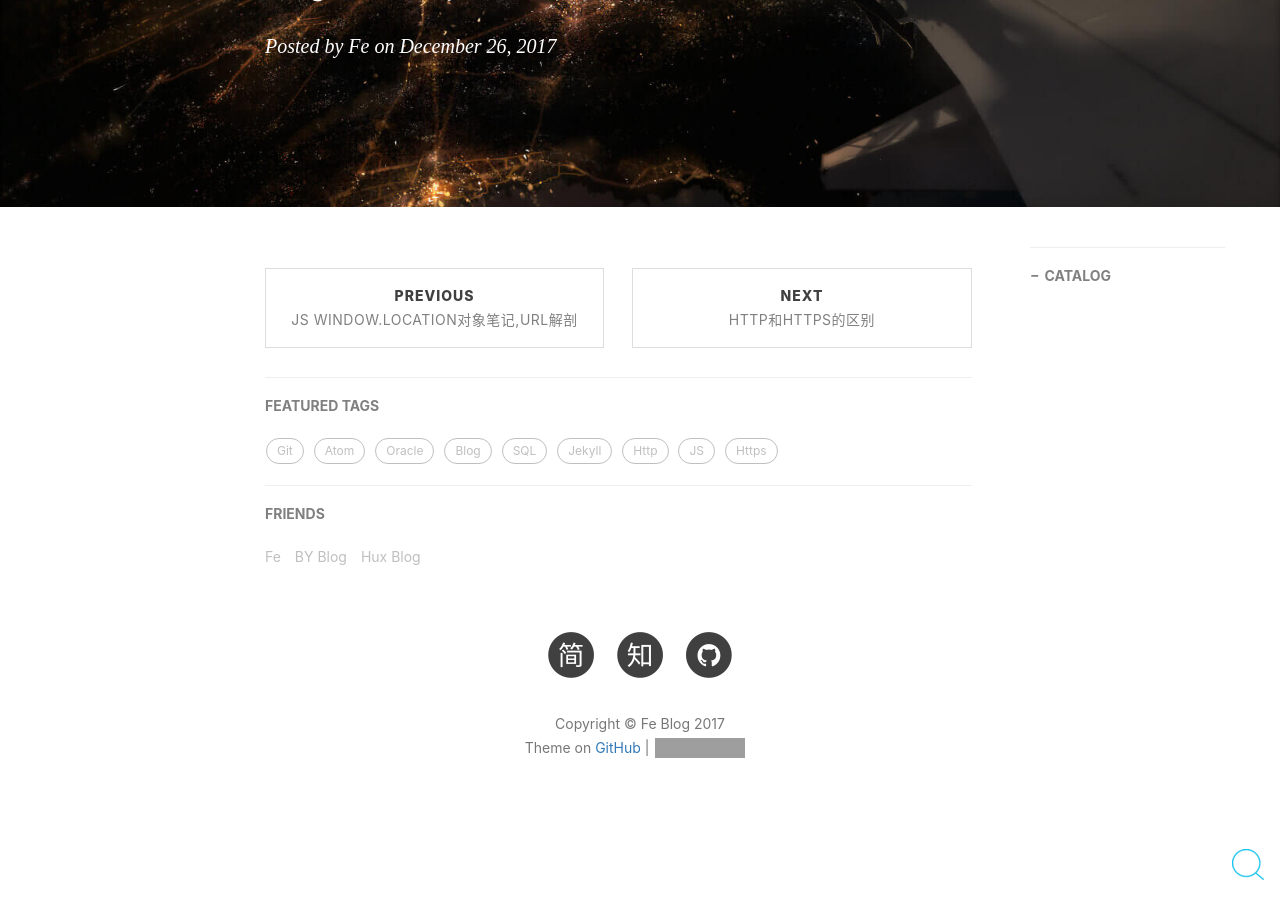
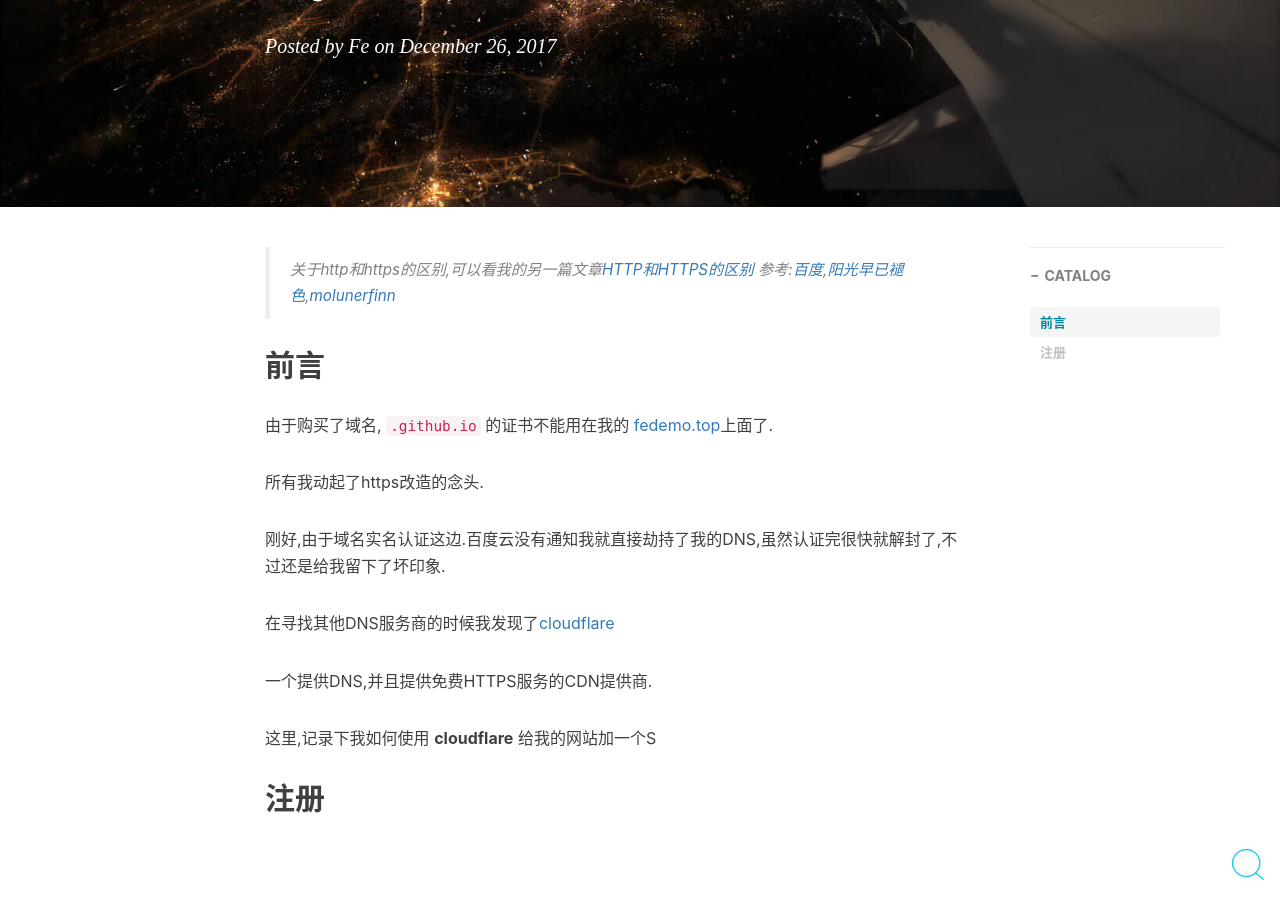
Before and after one commit to FeDemo/fedemo.github.io, a Jekyll site: the page built from _posts/2017-12-26-blog_add-https.md, in a window 1280 px wide and 900 px high, scrolled down 376 px. Built offline with Jekyll 4.4.1, drawn with Linux system fonts in a browser that asks for light colours; nearby versions of some CDN libraries; comment, search, counter and statistics services are not loaded; grey boxes are pictures that could not be loaded.

Commit message:
update post

```diff
--- a/_posts/2017-12-26-blog_add-https.md
+++ b/_posts/2017-12-26-blog_add-https.md
@@ -10,3 +10,30 @@ tags:
     - Blog
     - Https
 ---
+>关于http和https的区别,可以看我的另一篇文章[HTTP和HTTPS的区别](/2017/12/27/difference-between-http-and-https/)
+>参考:[百度](https://baidu.com),[阳光早已褪色](http://blog.csdn.net/u011244202/article/details/57106544),[molunerfinn](https://molunerfinn.com/hexo-travisci-https/)
+
+## 前言
+
+由于购买了域名, `.github.io` 的证书不能用在我的 [fedemo.top](https://fedemo.top)上面了.
+
+所有我动起了https改造的念头.
+
+刚好,由于域名实名认证这边.百度云没有通知我就直接劫持了我的DNS,虽然认证完很快就解封了,不过还是给我留下了坏印象.
+
+在寻找其他DNS服务商的时候我发现了[cloudflare](https://www.cloudflare.com/)
+
+一个提供DNS,并且提供免费HTTPS服务的CDN提供商.
+
+这里,记录下我如何使用 **cloudflare** 给我的网站加一个S
+
+## 注册
+
+
+
+
+
+
+
+
+<br>
```
Also changed, not shown: _posts/2017-12-27-difference-between-http-and-https.md (+2 -2 lines).
